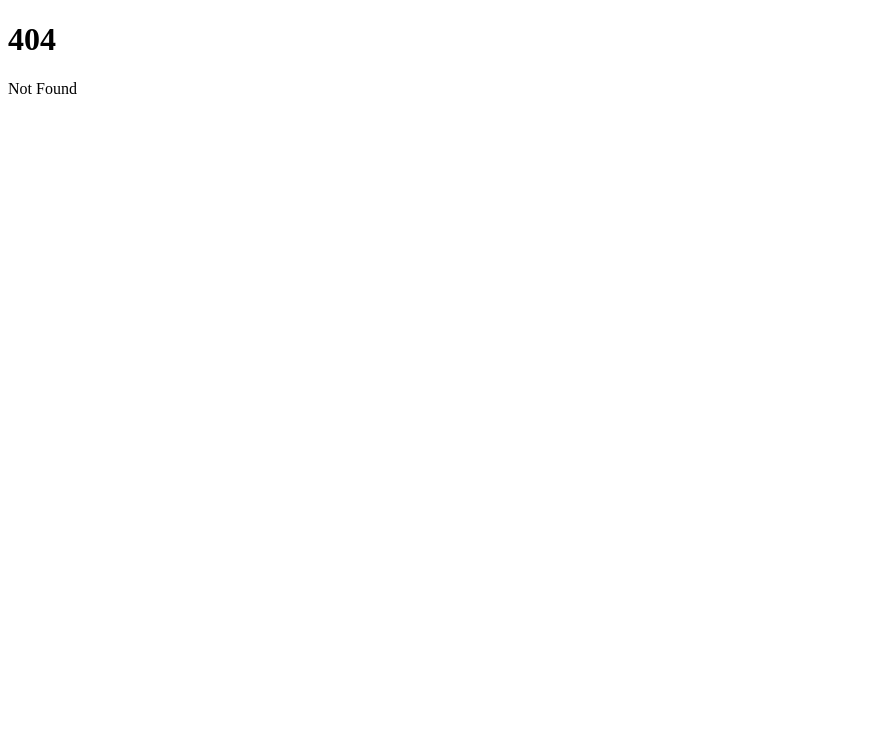
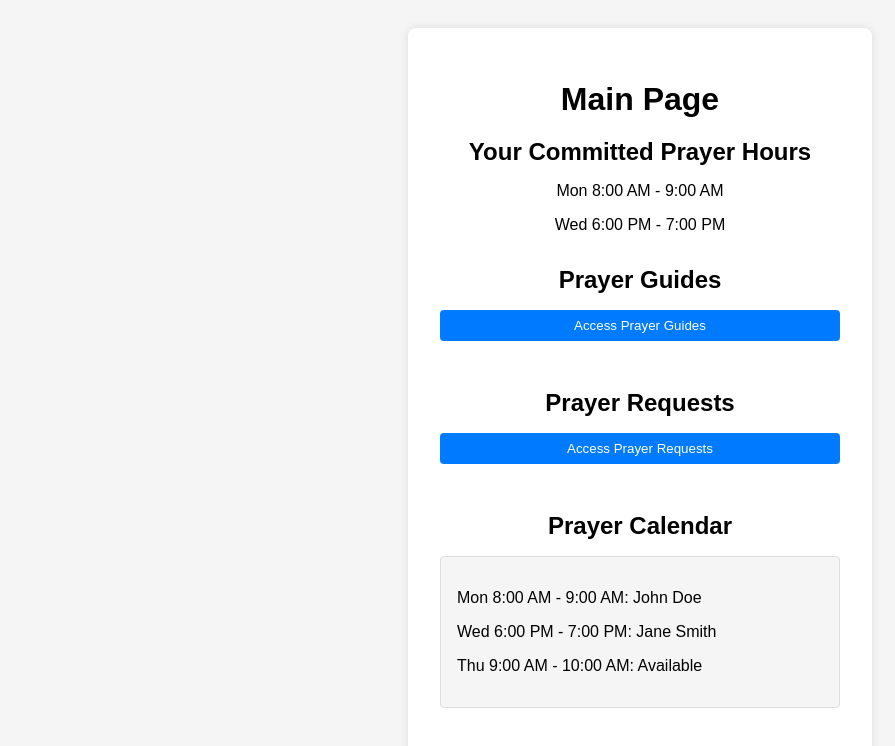
Before and after one commit to MinasConsulting/revolution_pray, a SvelteKit app in the folder UI/: page /home in a window 1280 px wide. Before the commit this address had no page. Shown: the top 746 px of the page, without its empty margins (0-895 px from the left). Built offline with nearby package versions, Linux system fonts and the light colour scheme.

Commit message:
Added basic home page

```diff
--- a/UI/src/app.css
+++ b/UI/src/app.css
@@ -1,3 +1,4 @@
+/* src/app.css */
 /* src/app.css */
 body {
     display: flex;
@@ -8,6 +9,48 @@ body {
     font-family: Arial, sans-serif;
     background-color: #f5f5f5;
   }
+
+  .container {
+    background-color: #ffffff;
+    padding: 2rem;
+    border-radius: 8px;
+    box-shadow: 0 0 10px rgba(0, 0, 0, 0.1);
+    width: 90%;
+    max-width: 400px;
+    text-align: center;
+  }
+
+  h1, h2 {
+    margin-bottom: 1rem;
+  }
+
+  .section {
+    margin-bottom: 2rem;
+  }
+
+  button {
+    width: 100%;
+    padding: 0.5rem;
+    background-color: #007bff;
+    color: white;
+    border: none;
+    border-radius: 4px;
+    cursor: pointer;
+    margin-bottom: 1rem;
+  }
+
+  button:hover {
+    background-color: #0056b3;
+  }
+
+  .calendar {
+    background-color: #f5f5f5;
+    padding: 1rem;
+    border: 1px solid #ddd;
+    border-radius: 4px;
+    text-align: left;
+  }
+
 
   .login-container {
     background-color: #ffffff;
--- /dev/null
+++ b/UI/src/routes/home/+page.svelte
@@ -0,0 +1,35 @@
+<!-- src/routes/home/+page.svelte -->
+<script>
+    import '../../app.css';
+  </script>
+
+  <div class="container">
+    <h1>Main Page</h1>
+
+    <div class="section">
+      <h2>Your Committed Prayer Hours</h2>
+      <!-- Placeholder content -->
+      <p>Mon 8:00 AM - 9:00 AM</p>
+      <p>Wed 6:00 PM - 7:00 PM</p>
+    </div>
+
+    <div class="section">
+      <h2>Prayer Guides</h2>
+      <button>Access Prayer Guides</button>
+    </div>
+
+    <div class="section">
+      <h2>Prayer Requests</h2>
+      <button>Access Prayer Requests</button>
+    </div>
+
+    <div class="section">
+      <h2>Prayer Calendar</h2>
+      <div class="calendar">
+        <!-- Placeholder content -->
+        <p>Mon 8:00 AM - 9:00 AM: John Doe</p>
+        <p>Wed 6:00 PM - 7:00 PM: Jane Smith</p>
+        <p>Thu 9:00 AM - 10:00 AM: Available</p>
+      </div>
+    </div>
+  </div>
--- a/UI/src/routes/login/+page.svelte
+++ b/UI/src/routes/login/+page.svelte
@@ -1,6 +1,6 @@
 <!-- src/routes/login/+page.svelte -->
 <script>
-    import { onMount } from 'svelte';
+    import { goto } from '$app/navigation';
     import '../../app.css';
 
     let username = '';
@@ -10,6 +10,7 @@
     function handleLogin() {
       if (password === loginPass) {
         alert('Login successful!');
+        goto('/home');
       } else {
         alert('Invalid password!');
       }
@@ -18,7 +19,7 @@
 
   <div class="login-container">
     <img alt="Revolution Church Logo" src="/flrc_images/Black Mark.png" />
-    <h1>Revolution Pray</h1>
+    <h1>Login</h1>
     <input type="text" placeholder="Username" bind:value={username} />
     <input type="password" placeholder="Password" bind:value={password} />
     <button on:click={handleLogin}>Login</button>
```
